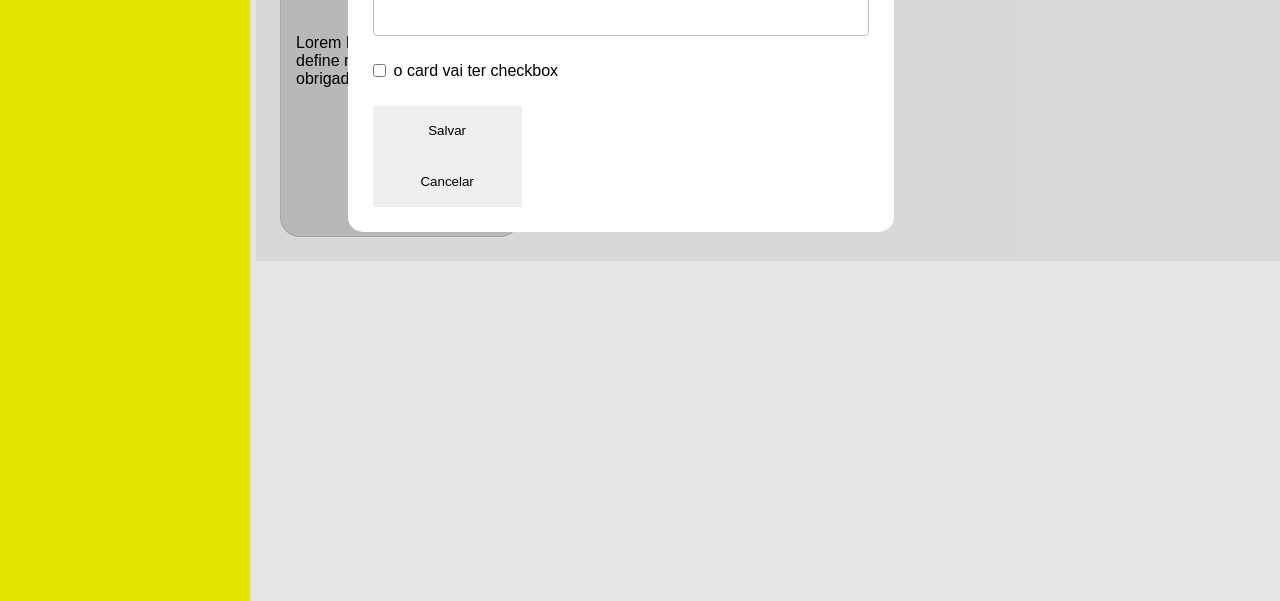
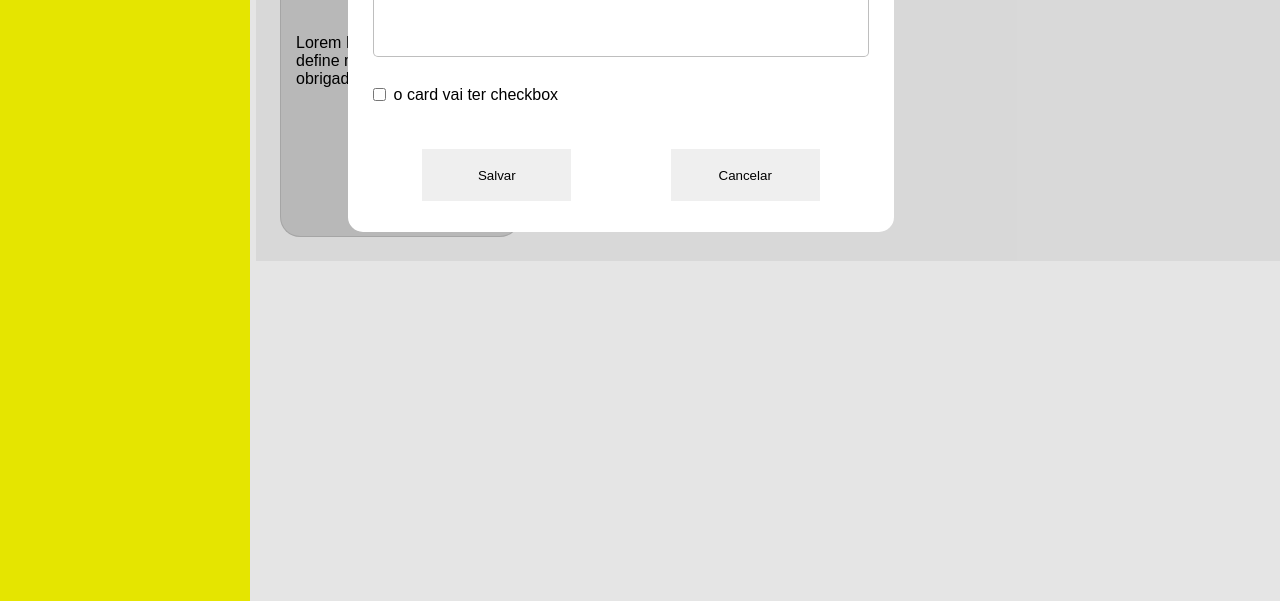
Before and after one commit to DaviLimS/flying-todo-list, a website built with webpack: page src/template.html in a window 1280 px wide. Both pictures are taken after a click on the button "Nova Tarefa". Shown: the part 199-800 px from the top of the page. Built offline with nearby package versions, Linux system fonts and the light colour scheme; a web font is replaced by a local one.

Commit message:
feat: improve the style of the buttons in modal
Put the modal buttons into a div to organize it
better and define an animation and a size

```diff
--- a/src/style.css
+++ b/src/style.css
@@ -100,13 +100,28 @@ body {
     margin-right: 0.5rem;
 }
 
+.button-area {
+    display: flex;
+    justify-content: space-around;
+    width: 100%;
+    height: 70%;
+    margin-top: 1rem;
+}
+.button-area button {
+    transition: all 0.15s;
+}
+.button-area button:hover {
+    transform: scale(1.1);
+}
 .save-task {
     width: 30%;
-    height: auto;
+    height: 100%;
+    cursor: pointer;
 }
 .cancel-button {
     width: 30%;
-    height: auto;
+    height: 100%;
+    cursor: pointer;
 }
 
 #task-title {
--- a/src/template.html
+++ b/src/template.html
@@ -20,8 +20,10 @@
                     <input type="checkbox" id="thereCheckbox">
                     <p class="checkboxPlaceholder">o card vai ter checkbox</p>
                 </div>
-                <button class="save-task" value="default">Salvar</button>
-                <button class="cancel-button" value="cancel">Cancelar</button>
+                <div class="button-area">
+                    <button class="save-task" value="default">Salvar</button>
+                    <button class="cancel-button" value="cancel">Cancelar</button>
+                </div>
             </form>
         </dialog>
 
```
